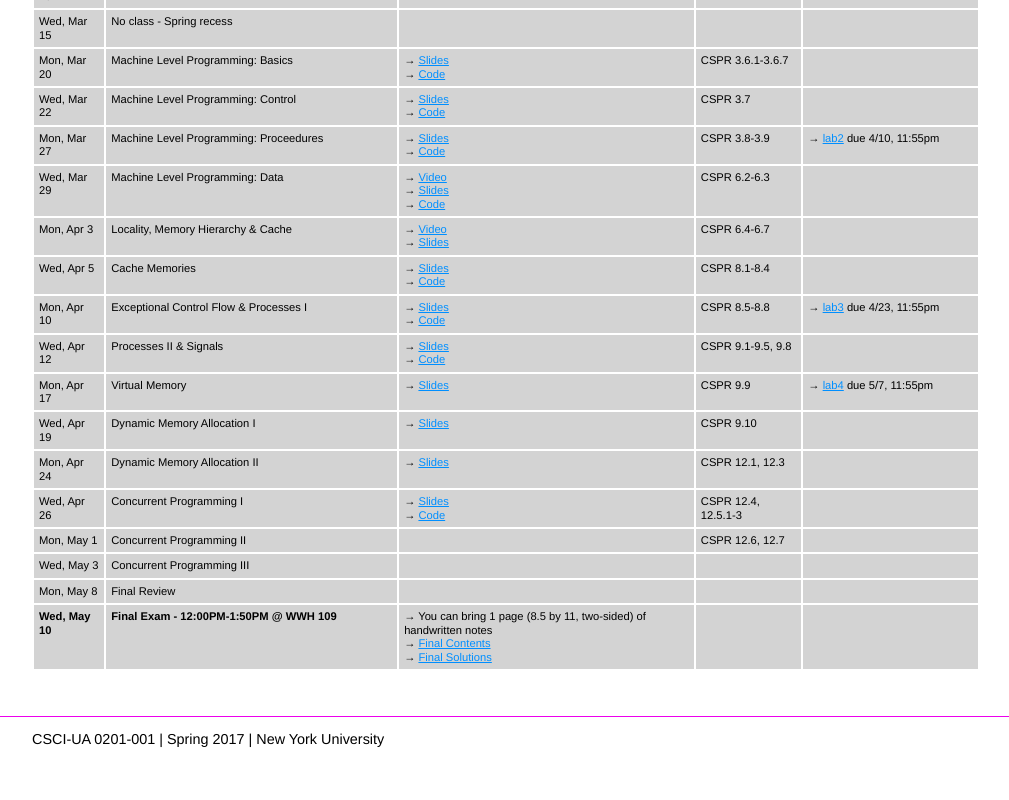
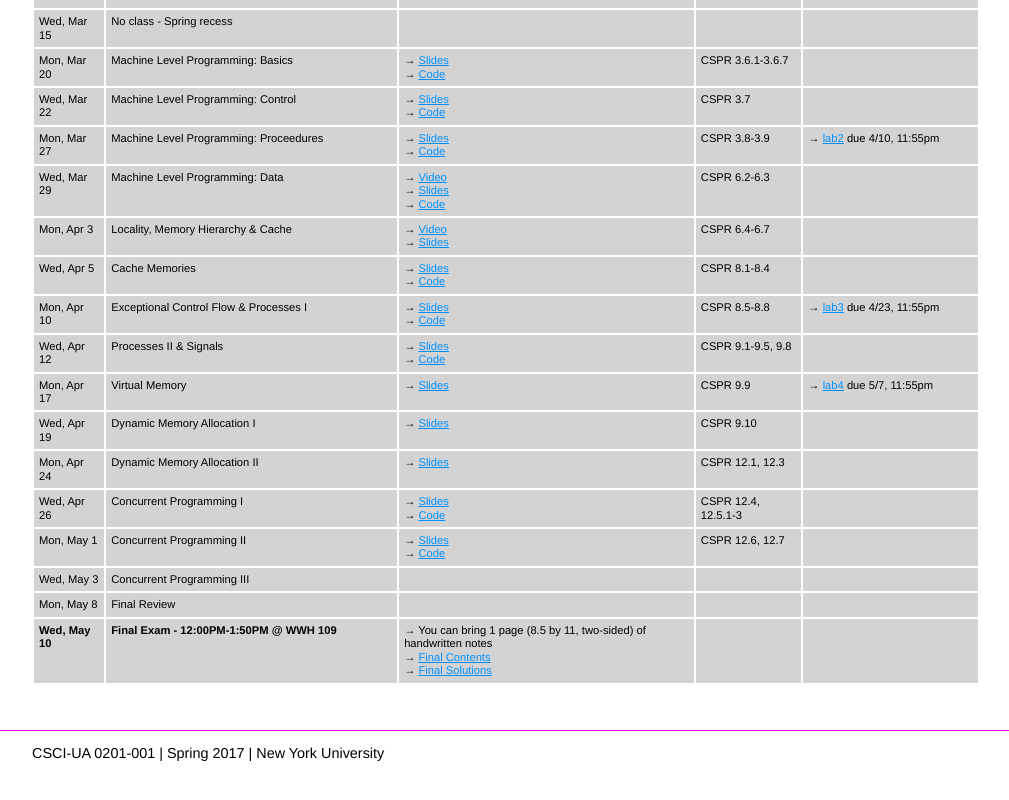
Before and after one commit to rshepherd/cs201-2017-Spring-001, a plain HTML site: page week-by-week.html in a window 1280 px wide. Shown: the part 893-1693 px from the top of the page, without its empty margins (134-1143 px from the left). Drawn offline with Linux system fonts and the light colour scheme; a web font is replaced by a local one.

Commit message:
Better assembly

```diff
--- a/week-by-week.html
+++ b/week-by-week.html
@@ -364,7 +364,10 @@
                 <tr>
                     <td>Mon, May 1</td>
                     <td>Concurrent Programming II</td>
-                    <td></td>
+                    <td>
+                        → <a href=resources/lecture26.pdf>Slides</a><br/>
+                        → <a href="https://github.com/nyu-cso-s17/lecture-code/tree/master/lecture26" target=new>Code</a><br/>
+                    </td>
                     <td>CSPR 12.6, 12.7</td>
                     <td></td>
                 </tr>
@@ -386,17 +389,6 @@
                 </tr>
 
                 <!--
-
-                <tr>
-                    <td>Mon, May 1</td>
-                    <td>Concurrent Programming con't</td>
-                    <td>
-                        → <a href=resources/lecture26.pdf>Slides</a><br/>
-                        → <a href="https://github.com/nyu-cso-s17/lecture-code/tree/master/lecture26" target=new>Code</a><br/>
-                    </td>
-                    <td>CSPR 12.6, 12.7</td>
-                    <td></td>
-                </tr>
 
                 <tr>
                     <td>Wed, May 3</td>
```
